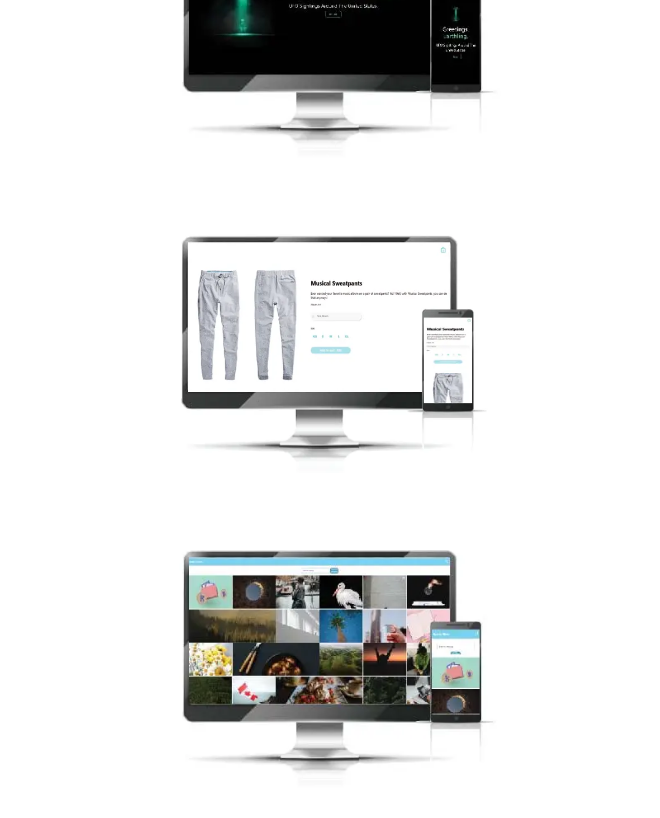
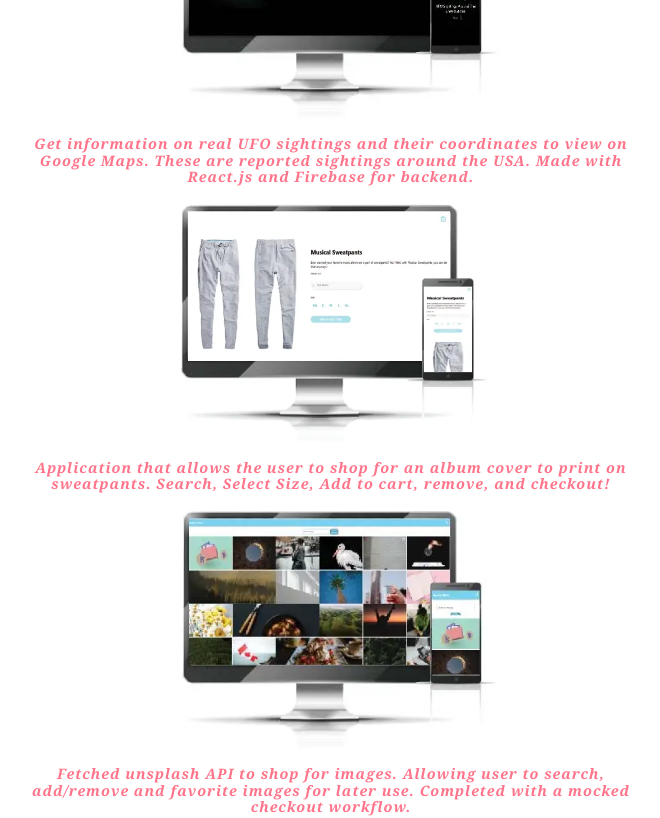
Before and after one commit to stetsonharding/devportfolio, a React (Create React App) app: page / in a window 1280 px wide. Shown: the part 2740-3558 px from the top of the page, without its empty margins (309-969 px from the left). Built offline with nearby package versions, Linux system fonts and the light colour scheme.

Commit message:
added musical sweatpants project.

```diff
--- a/package.json
+++ b/package.json
@@ -9,6 +9,7 @@
     "gh-pages": "^4.0.0",
     "react": "^18.1.0",
     "react-dom": "^18.1.0",
+    "react-responsive": "^9.0.0-beta.10",
     "react-scripts": "5.0.1",
     "react-tsparticles": "^2.0.6",
     "tslib": "^2.4.0",
--- a/src/RecentProjectData/RecentProjectData.js
+++ b/src/RecentProjectData/RecentProjectData.js
@@ -17,7 +17,7 @@ export const RecentProjectData = [
     Imgsrc: MusicalSweatpants,
     Imgalt: "Musical Sweatpants Project.",
     description:
-      "Application that allows the user to shop for an album cover to print on sweatpants. Search, Add to cart, remove, and checkout!",
+      "Application that allows the user to shop for an album cover to print on sweatpants. Search, Select Size, Add to cart, remove, and checkout!",
     href: "https://stetsonharding.github.io/musical-sweatpants/",
   },
   {
--- a/src/components/RecentProject.js
+++ b/src/components/RecentProject.js
@@ -1,16 +1,27 @@
-import React, { useState } from "react";
+import React, { useState, useEffect } from "react";
+import { useMediaQuery } from "react-responsive";
 
 import "../css/RecentProject.css";
 
 function RecentProject(props) {
   const [displayImgInfo, setDisplayImgInfo] = useState(false);
 
-  //show/hide project description
-  const hoverImage = (e) => {
-    e.preventDefault();
+  const isDesktopOrLaptop = useMediaQuery({
+    query: "(min-width: 1500px)",
+  });
 
-    setDisplayImgInfo(!displayImgInfo);
+  //hover controls for project description
+  const handeMouseOver = () => {
+    setDisplayImgInfo(true);
   };
+  const handleMouseOut = () => {
+    setDisplayImgInfo(false);
+  };
+
+  //Shows Project Description on tablets/mobile without hovering.
+  useEffect(() => {
+    isDesktopOrLaptop ? setDisplayImgInfo(false) : setDisplayImgInfo(true);
+  }, [isDesktopOrLaptop]);
 
   return (
     <div className="recent-project-container">
@@ -19,8 +30,8 @@ function RecentProject(props) {
           <img
             key={props.id}
             className="project-img"
-            onMouseEnter={(e) => hoverImage(e)}
-            onMouseLeave={(e) => hoverImage(e)}
+            onMouseEnter={handeMouseOver}
+            onMouseLeave={handleMouseOut}
             src={props.imgSrc}
             alt={props.imgAlt}
           />
--- a/src/css/RecentProject.css
+++ b/src/css/RecentProject.css
@@ -28,6 +28,7 @@
   font-style: italic;
   letter-spacing: 1px;
   font-weight: bold;
+  padding: 0 15px;
 }
 
 /* Extra small devices (phones, 600px and down) */
```
Also changed, not shown: 1 other file (tests, documents, lock files or other folders).
